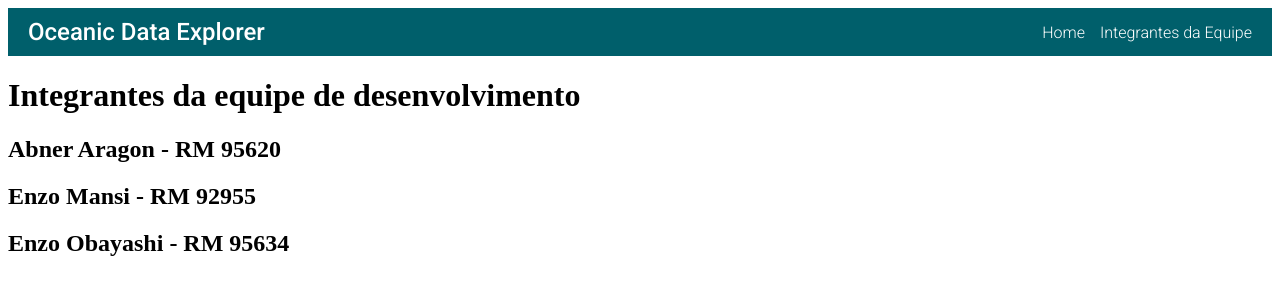
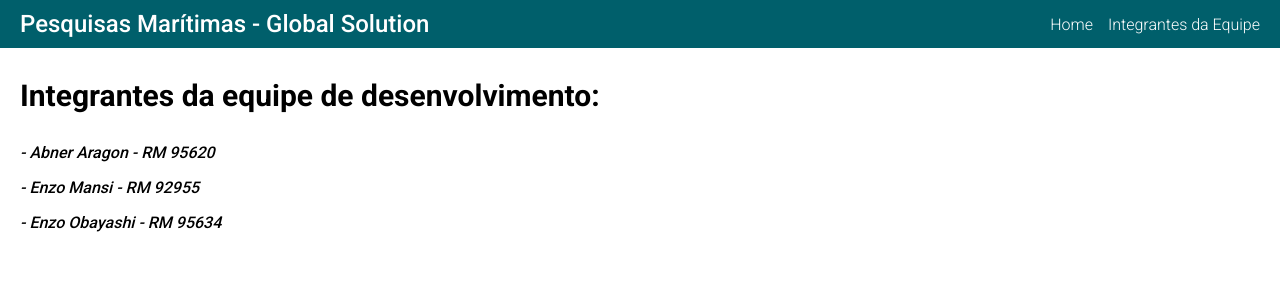
Before and after one commit to nzmansi/microservice-gs, an Angular app: page /integrantes-equipe in a window 1280 px wide. Shown: the top 300 px of the page. Built offline with nearby package versions, Linux system fonts and the light colour scheme.

Commit message:
Finalizando o front-end e consertando a barra de navegação

```diff
--- a/src/app/components/barra-inicial/barra-inicial.component.css
+++ b/src/app/components/barra-inicial/barra-inicial.component.css
@@ -8,9 +8,11 @@
     font-family: 'Roboto', sans-serif;
   }
 
-  .navbar-title {
+  .navbar-title a {
     font-size: 24px;
     font-weight: 500;
+    text-decoration: none;
+    color: white;
   }
 
   .navbar-links a {
--- a/src/app/components/barra-inicial/barra-inicial.component.html
+++ b/src/app/components/barra-inicial/barra-inicial.component.html
@@ -1,5 +1,5 @@
 <nav class="navbar">
-  <div class="navbar-title">Oceanic Data Explorer</div>
+  <div class="navbar-title"><a href="/">Pesquisas Marítimas - Global Solution</a></div>
   <div class="navbar-links">
 
       <a href="/">Home</a>
--- a/src/app/components/data-table/data-table.component.css
+++ b/src/app/components/data-table/data-table.component.css
@@ -1,5 +1,8 @@
 .data-table-container {
     margin-top: 20px;
+    padding-left: 20px;
+    padding-right: 20px;
+    padding-bottom: 20px;
     font-family: 'Roboto', sans-serif;
   }
 
@@ -19,5 +22,5 @@
 
   .data-table th {
     background-color: #f2f2f2;
-    font-weight: 400;
+    font-weight: bolder;
   }
--- a/src/app/components/filters/filters.component.css
+++ b/src/app/components/filters/filters.component.css
@@ -1,5 +1,6 @@
 .filters-container {
     margin: 20px 0;
+    padding-left: 20px;
     font-family: 'Roboto', sans-serif;
   }
 
@@ -21,6 +22,7 @@
     display: block;
     margin-bottom: 5px;
     font-weight: 400;
+    font-style: italic;
   }
 
   .filter input {
--- a/src/app/components/integrantes-equipe/integrantes-equipe.component.css
+++ b/src/app/components/integrantes-equipe/integrantes-equipe.component.css
@@ -0,0 +1,15 @@
+.integrantes {
+    margin-left: 20px;
+}
+
+.texto-titulo {
+    font-family: 'Roboto', sans-serif;
+    font-size: 30px;
+    font-weight: 1000
+}
+
+.texto-integrantes {
+    font-family: 'Roboto', sans-serif;
+    font-style: italic;
+    font-weight: 500;
+}
--- a/src/app/components/integrantes-equipe/integrantes-equipe.component.html
+++ b/src/app/components/integrantes-equipe/integrantes-equipe.component.html
@@ -1,7 +1,10 @@
 <app-barra-inicial></app-barra-inicial>
+<div class="integrantes">
+    <p class="texto-titulo">Integrantes da equipe de desenvolvimento:</p>
 
-<h1>Integrantes da equipe de desenvolvimento</h1>
-
-<h2>Abner Aragon - RM 95620</h2>
-<h2>Enzo Mansi - RM 92955</h2>
-<h2>Enzo Obayashi - RM 95634</h2>
+    <div class="texto-integrantes">
+        <p> - Abner Aragon - RM 95620</p>
+        <p> - Enzo Mansi - RM 92955</p>
+        <p> - Enzo Obayashi - RM 95634</p>
+    </div>
+</div>
--- a/src/index.html
+++ b/src/index.html
@@ -4,7 +4,7 @@
 
   <meta charset="utf-8">
 
-  <title>Oceanic Data Explorer</title>
+  <title>Pesquisas Marítimas - GS</title>
 
   <base href="/">
 
--- a/src/styles.css
+++ b/src/styles.css
@@ -1 +1,3 @@
-/* You can add global styles to this file, and also import other style files */
+body {
+    margin: 0px;
+  }
```
Also changed, not shown: src/app/app.component.css (line endings or trailing spaces).
